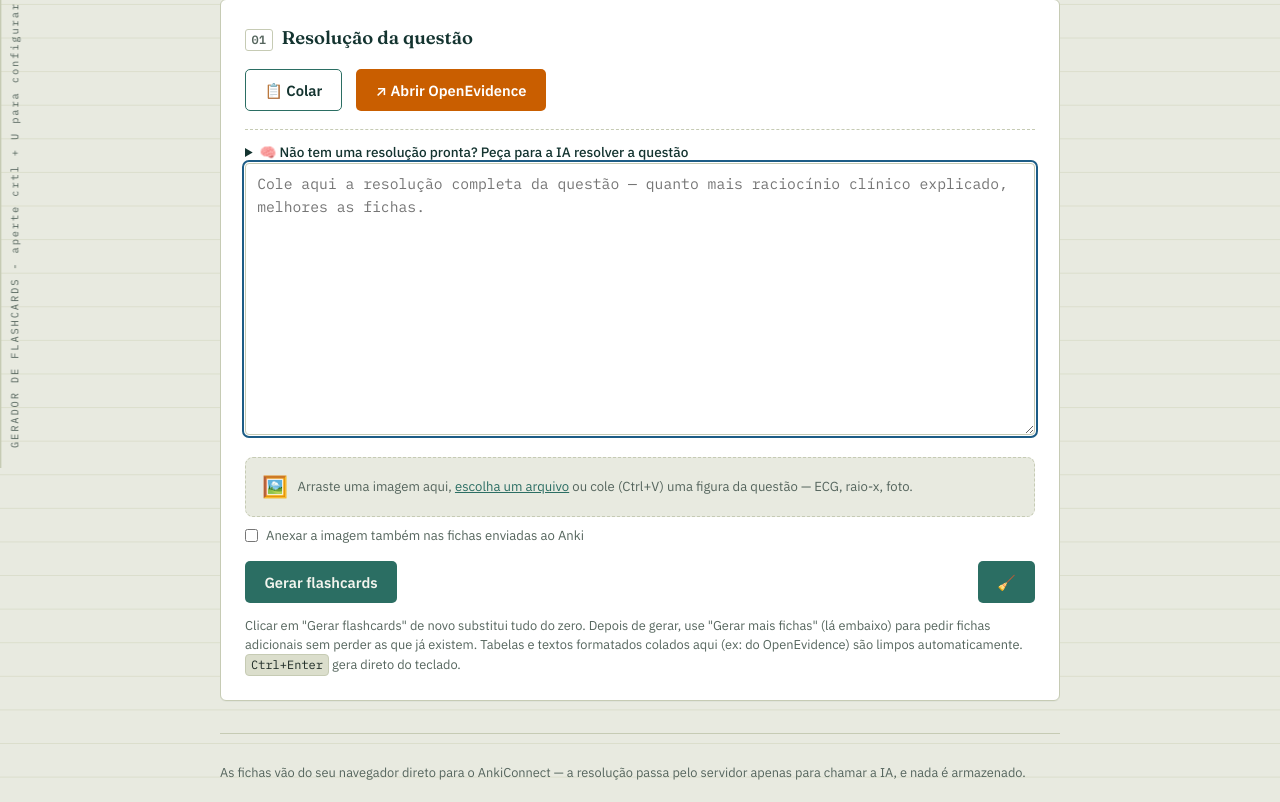
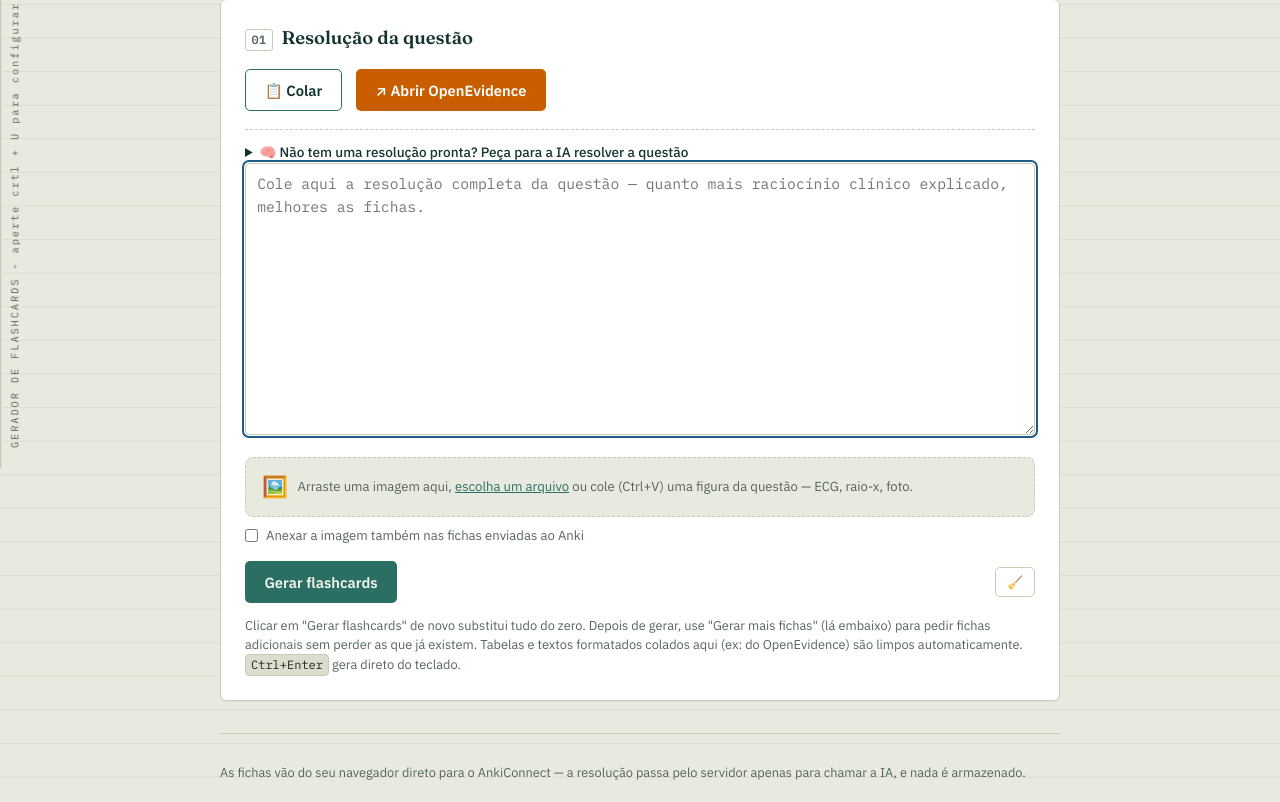
Before and after one commit to francescoconsonni/francards, a Flask app: page / in a window 1280 px wide. Shown: the part 332-1134 px from the top of the page. Run offline with Flask 3, Linux system fonts and the light colour scheme; some libraries are stand-ins or nearby versions.

Commit message:
Change clear button style to ghost with icon

```diff
--- a/templates/index.html
+++ b/templates/index.html
@@ -257,7 +257,7 @@
 
       <div class="actions actions-bottom">
         <button id="generateBtn" class="btn-primary">Gerar flashcards</button>
-        <button id="clearBtn" class="btn-primary" type="button" title="Limpar tudo (resolução, imagens e fichas) — recarrega a página" aria-label="Limpar tudo e recarregar a página">🧹</button>
+        <button id="clearBtn" class="btn-ghost btn-ico" type="button" title="Limpar tudo (resolução, imagens e fichas) — recarrega a página" aria-label="Limpar tudo e recarregar a página">🧹</button>
       </div>
       <span id="genStatus" class="inline-status" role="status" aria-live="polite"></span>
       <p class="hint">Clicar em "Gerar flashcards" de novo substitui tudo do zero. Depois de gerar, use "Gerar mais fichas" (lá embaixo) para pedir fichas adicionais sem perder as que já existem. Tabelas e textos formatados colados aqui (ex: do OpenEvidence) são limpos automaticamente. <kbd>Ctrl+Enter</kbd> gera direto do teclado.</p>
```
